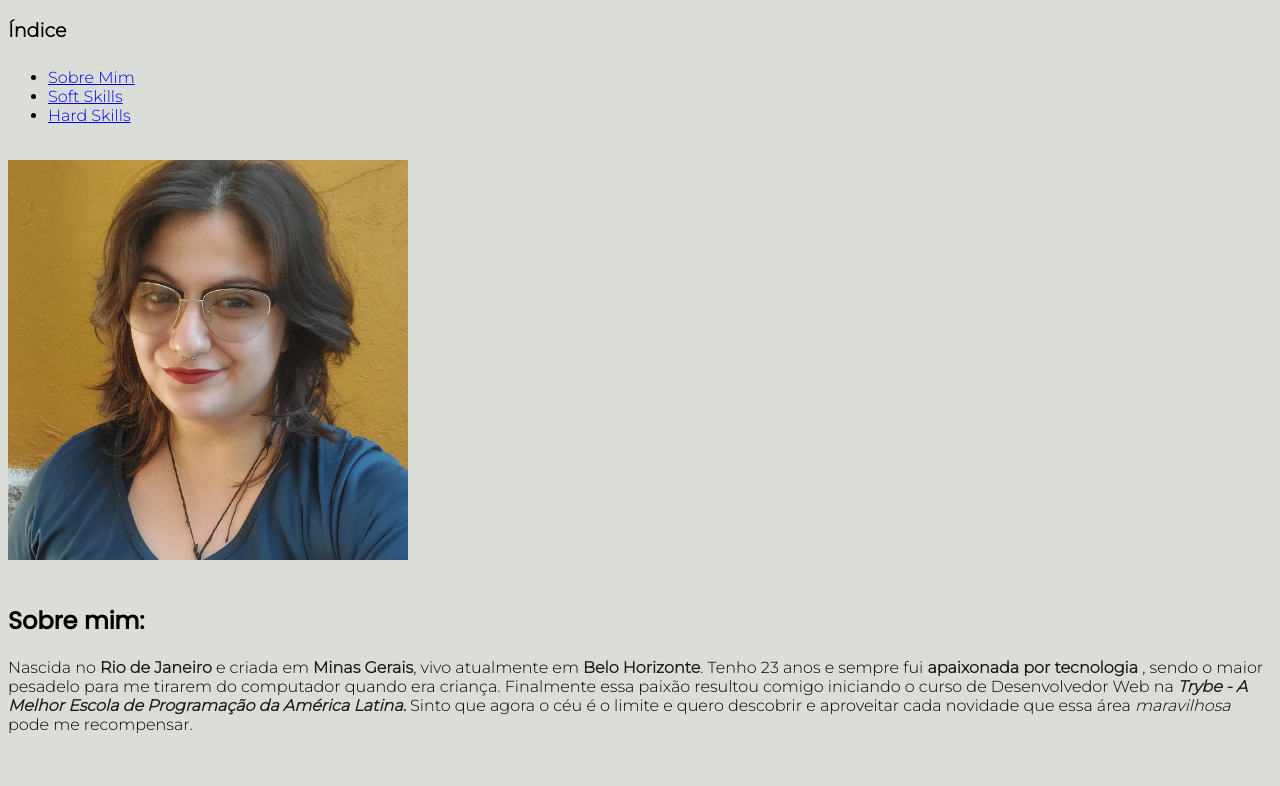
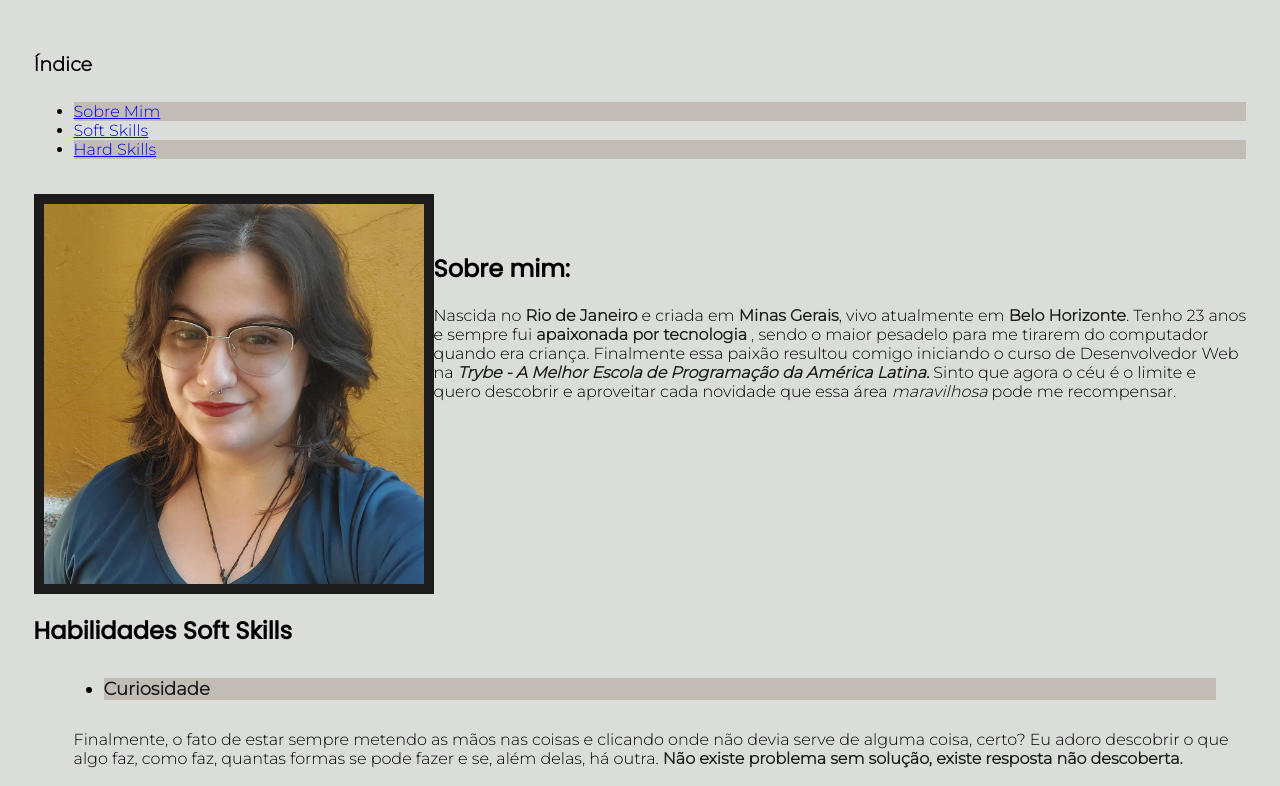
Before and after one commit to lumalopees/lumalopees.github.io, a plain HTML site: page index.html in a window 1280 px wide. Shown: the part 117-903 px from the top of the page. Drawn offline with Linux system fonts and the light colour scheme.

Commit message:
atualizando

```diff
--- a/index.html
+++ b/index.html
@@ -13,6 +13,7 @@
 </head>
 
 <body>
+    <div>
     <h1 class="name" id="name"> Luma Lopes </h1>
     <br>
     <h4 id="index"> Índice </h4>
@@ -22,12 +23,13 @@
         <li> <a href="#hard-skills"> Hard Skills</a> </li>
     </ul>
     <br>
+    <div class="image-container">
     <img src="20230519_094701.jpg" alt="Foto pessoal.
-    Mulher de cabelo curto, óculos e um pequeno sorriso" width="400px" id="minha-foto" >
+    Mulher de cabelo curto, óculos e um pequeno sorriso" id="minha-foto" >
 <br><br>
-    <h2 class="titulo-sessao" id="sobre-mim"> Sobre mim: </h2>
+    <h2 class="titulo-sessao" class="descricao" id="sobre-mim"> Sobre mim: </h2>
 
-        <p>
+        <p class="descricao">
             Nascida no <strong> Rio de Janeiro</strong> e criada em <strong> Minas Gerais</strong>, vivo atualmente
             em <strong> Belo Horizonte</strong>. Tenho 23 anos e sempre fui <strong> apaixonada por tecnologia </strong>, sendo
             o maior pesadelo para me tirarem do computador quando era criança. Finalmente
@@ -36,8 +38,8 @@
             Sinto que agora o céu é o limite e quero descobrir e aproveitar
             cada novidade que essa área <em>maravilhosa</em> pode me recompensar.
         </p>
-<br>
-
+<br> </div>
+    </div>
 
 
     <h2 class="titulo-sessao" id="soft-skills"> Habilidades Soft Skills </h2>
--- a/style.css
+++ b/style.css
@@ -1,6 +1,7 @@
 body {
     background-color: rgb(218, 221, 216);
     font-family: 'Montserrat', sans-serif;
+    padding: 2%;
 }
 
 .name, .titulo-sessao {
@@ -21,9 +22,35 @@ strong {
 }
 
 .subtitulo-sessao {
-    font-size: large
+    font-size: large;
+    margin: 30px;
 }
 
 p {
     font-size: medium;
 }
+
+#minha-foto {
+    float: left;
+    height: 380px;
+    width: 380px;
+    padding: 10px;
+    background-color: rgb(28, 28, 28);
+}
+
+.image-container {
+    height: 400px;
+    position: relative;
+}
+
+.descricao {
+    padding-left: 25%;
+}
+
+#sobre-mim {
+    padding-left: 25%;
+}
+
+ul li:nth-child(odd) {
+    background-color:rgb(194, 188, 182)
+}
```
